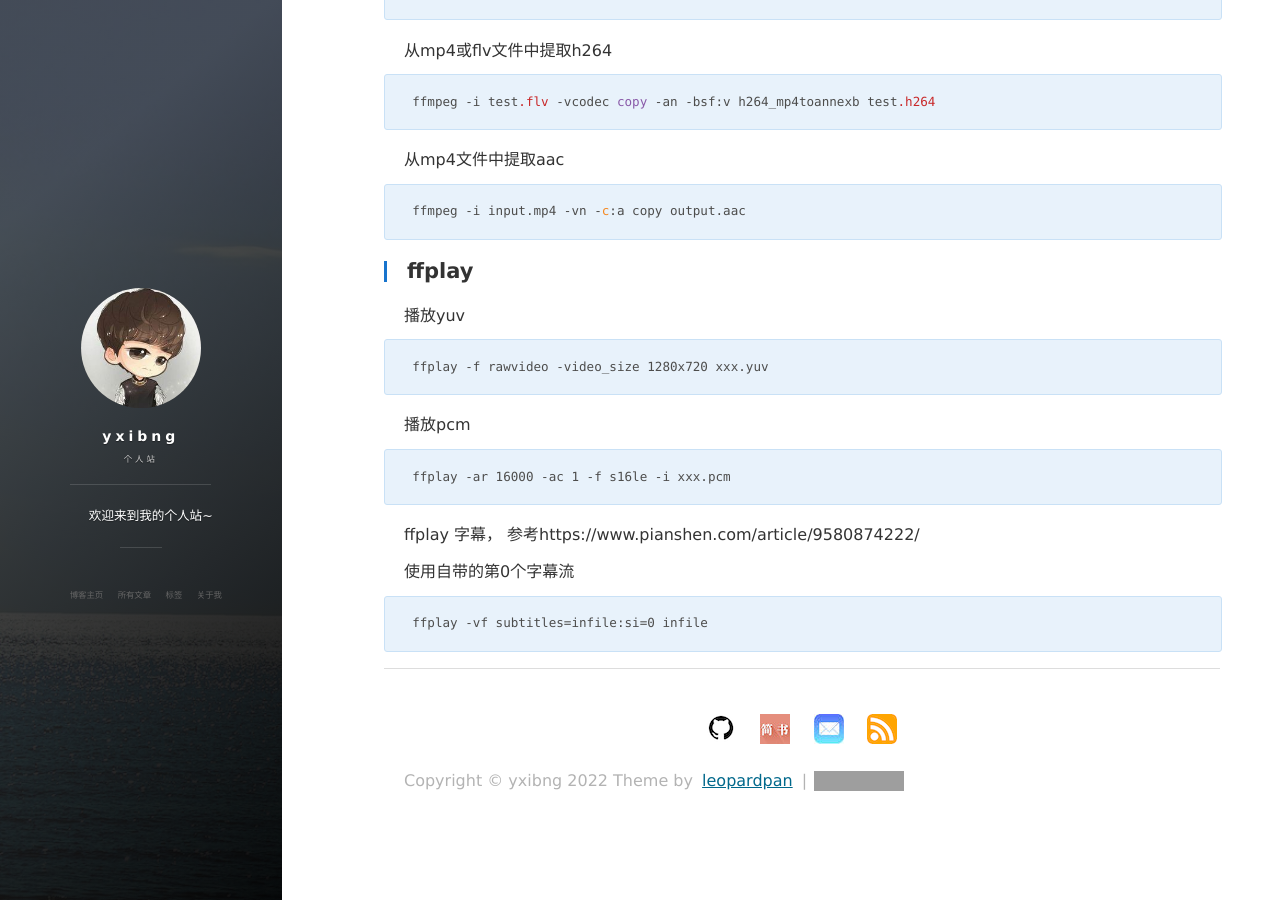
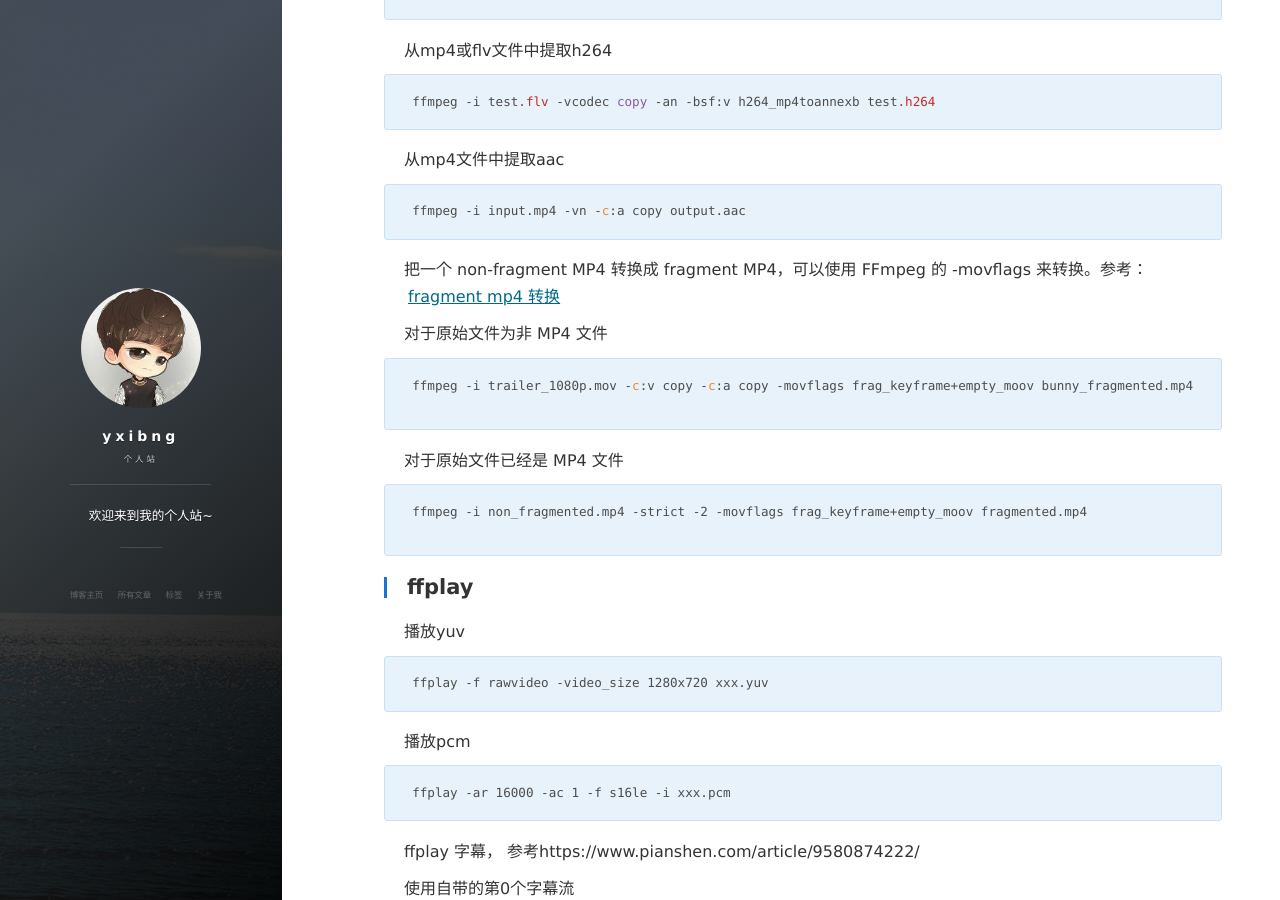
Before and after one commit to yxibng/yxibng.github.io, a Jekyll site: the page built from _posts/ffmpeg/2022-09-23-ffmpeg-命令.md, in a window 1280 px wide and 900 px high, scrolled down 542 px. Built offline with Jekyll 4.4.1, drawn with Linux system fonts in a browser that asks for light colours; nearby versions of some CDN libraries; comment, search, counter and statistics services are not loaded; grey boxes are pictures that could not be loaded.

Commit message:
feat: update ffmepg command

````diff
--- a/_posts/ffmpeg/2022-09-23-ffmpeg-命令.md
+++ b/_posts/ffmpeg/2022-09-23-ffmpeg-命令.md
@@ -32,6 +32,22 @@ ffmpeg -i test.flv -vcodec copy -an -bsf:v h264_mp4toannexb test.h264
 ffmpeg -i input.mp4 -vn -c:a copy output.aac
 ```
 
+把一个 non-fragment MP4 转换成 fragment MP4，可以使用 FFmpeg 的 -movflags 来转换。参考：[fragment mp4 转换](https://shangxin.me/2017/08/11/fragment-mp4-%E8%BD%AC%E6%8D%A2/)
+
+对于原始文件为非 MP4 文件
+```
+ffmpeg -i trailer_1080p.mov -c:v copy -c:a copy -movflags frag_keyframe+empty_moov bunny_fragmented.mp4
+
+```
+对于原始文件已经是 MP4 文件
+```
+ffmpeg -i non_fragmented.mp4 -strict -2 -movflags frag_keyframe+empty_moov fragmented.mp4
+
+```
+
+
+
+
 ## ffplay
 
 播放yuv
````
